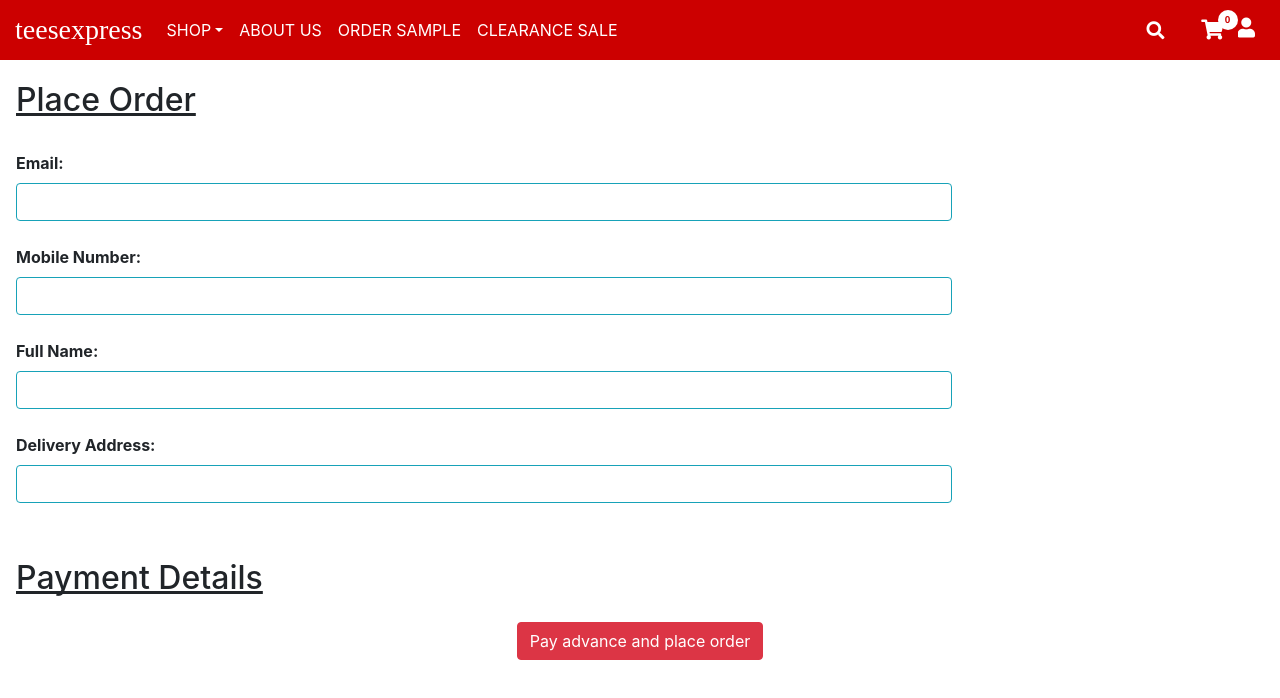
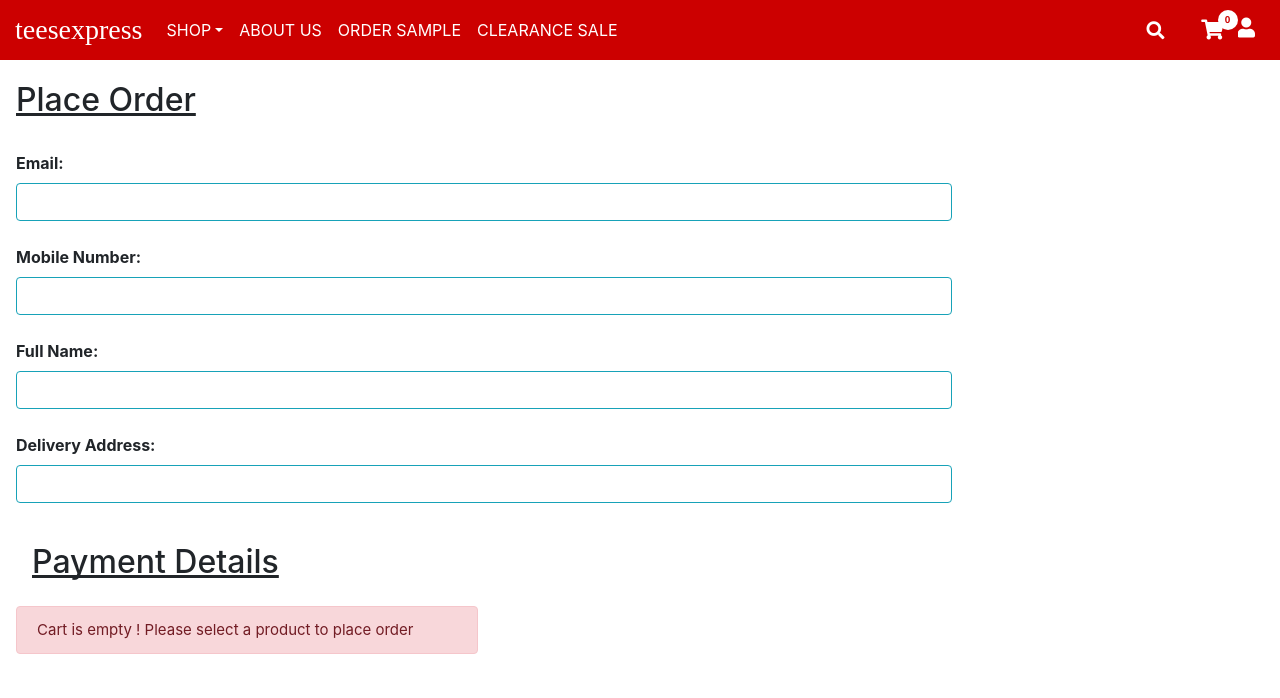
Before and after one commit to dhiren-eng/teesexpressnew, a React (Create React App) app in the folder website_client/: page /placeOrderPage in a window 1280 px wide. Shown: the top 698 px of the page. Built offline with nearby package versions, Linux system fonts and the light colour scheme; a web font is replaced by a local one.

Commit message:
placeOrder

```diff
--- a/website_client/src/features/orders/PlaceOrderPage.js
+++ b/website_client/src/features/orders/PlaceOrderPage.js
@@ -8,49 +8,70 @@ import { connect } from 'react-redux';
 
 const PlaceOrderPage = (props) => {
   const login = JSON.parse(localStorage.getItem('login'));
+  const renderButton = () => {
+    if (props.cart.length !== 0) {
+      return (
+        <div style={{ textAlign: 'center' }}>
+          <button type="submit" className="btn btn-danger">
+            Pay advance and place order
+          </button>
+        </div>
+      );
+    } else {
+      return (
+        <div
+          class="alert alert-danger alert-dismissible"
+          style={{
+            fontSize: '15px',
+            textAlign: 'center',
+            verticalAlign: 'middle',
+            display: 'inline-block',
+          }}
+        >
+          Cart is empty ! Please select a product to place order
+        </div>
+      );
+    }
+  };
+  const paymentDetailsForm = () => {
+    return (
+      <div className="container-fluid p-3">
+        <h2>
+          <u style={{ textDecorationSkipInk: 'none' }}>Payment Details</u>
+        </h2>
+      </div>
+    );
+  };
   return (
     <div style={{ marginTop: '5px' }}>
       {login ? (
-        <Profile mode="selectAddress" />
+        <Profile
+          mode="selectAddress"
+          renderButton={renderButton}
+          cart={props.cart}
+          addOrder={props.addOrder}
+          paymentDetailsForm={paymentDetailsForm}
+        />
       ) : (
         <div class="container-fluid p-3">
           <h2>
             <u style={{ textDecorationSkipInk: 'none' }}>Place Order</u>
           </h2>
           <br />
-          <RegisterCustomerForm mode="orderAsGuest" />
+          <RegisterCustomerForm
+            mode="orderAsGuest"
+            renderButton={renderButton}
+            cart={props.cart}
+            addOrder={props.addOrder}
+            paymentDetailsForm={paymentDetailsForm}
+          />
         </div>
       )}
-      <div className="container-fluid p-3">
-        <h2>
-          <u style={{ textDecorationSkipInk: 'none' }}>Payment Details</u>
-        </h2>
-      </div>
-      <div style={{ textAlign: 'center' }}>
-        <button
-          className="btn btn-danger"
-          onClick={async () => {
-            await props.addOrder(props.orderObj, props.cart);
-          }}
-        >
-          Pay advance and place order
-        </button>
-      </div>
     </div>
   );
 };
 const mapStateToProps = (state) => {
-  const selector = formValueSelector('registerPage');
-  var obj = {};
-  obj.items = state.cart;
-  obj.fullName = selector(state, 'fullName');
-  obj.phone = selector(state, 'mobileNumber');
-  obj.email = selector(state, 'Email');
-  obj.address = selector(state, 'selectedAddress');
-  obj.priceInfo = calTotalPrice(state.cart);
-  console.log(obj);
   return {
-    orderObj: obj,
     cart: state.cart,
   };
 };
--- a/website_client/src/features/orders/ducks/operations.js
+++ b/website_client/src/features/orders/ducks/operations.js
@@ -10,10 +10,12 @@ const addOrder = (obj, cart) => async (dispatch) => {
     customerId = login.customerId;
     newObj = { ...obj, customerId };
   } else {
+    var arr = [];
+    arr.push(obj.address);
     const newCustomer = {
       usrEmail: obj.email,
       usrName: obj.fullName,
-      address: obj.address,
+      address: arr,
       phone: obj.phone,
       status: 'Guest',
     };
@@ -33,12 +35,13 @@ const addOrder = (obj, cart) => async (dispatch) => {
         .catch((error) => {
           dispatch(fetchErrorAction(error));
         });
-      customerId = response._id;
+      customerId = response.data._id;
       newObj = { ...obj, customerId };
     }
   }
   await axiosInstance.post('/api/order', newObj);
   const response = await axiosInstance.get(`/api/order/${newObj.email}`);
+  if (login) {
     cart.forEach(async (element) => {
       await axiosInstance
         .delete(`/api/cart/${customerId}/${element.id}`)
@@ -46,6 +49,9 @@ const addOrder = (obj, cart) => async (dispatch) => {
           dispatch(fetchErrorAction(error));
         });
     });
+  } else {
+    localStorage.removeItem('cart');
+  }
   dispatch(actions.fetchOrders(response.data));
   dispatch(cartActions.initCartAc([]));
 };
--- a/website_client/src/features/register/Profile.js
+++ b/website_client/src/features/register/Profile.js
@@ -42,14 +42,12 @@ const Profile = (props) => {
     );
   };
   const listItemButtons = (address, mode) => {
-    console.log(fieldOnChange);
-    console.log(address);
     return (
       <React.Fragment>
         {mode === 'selectAddress' ? (
           <React.Fragment>
             <Field
-              name="selectedAddress"
+              name="deliveryAddress"
               type="radio"
               value={address}
               component={fieldOnChange}
@@ -61,6 +59,13 @@ const Profile = (props) => {
         )}
         {mode === 'editProfile' ? editAddress(address) : <div></div>}
       </React.Fragment>
+    );
+  };
+  const addAddress = () => {
+    return (
+      <Link to="/addressModal" className="btn btn-primary">
+        Add Address
+      </Link>
     );
   };
   if (!_.isEmpty(props.userInfo)) {
@@ -91,15 +96,17 @@ const Profile = (props) => {
           initialValues={obj}
           mode={newMode}
           getFieldOnChange={getFieldOnChange}
+          renderButton={props.renderButton}
+          cart={props.cart}
+          addOrder={props.addOrder}
+          paymentDetailsForm={props.paymentDetailsForm}
+          addAddress={addAddress}
         >
           <AddressList
             itemList={props.userInfo.shippingAddress}
             listItemButtons={(address) => listItemButtons(address, newMode)}
           />
         </RegisterCustomerForm>
-        <Link to="/addressModal" className="btn btn-primary">
-          Add Address
-        </Link>
       </div>
     );
   } else {
--- a/website_client/src/features/register/RegisterCustomerForm.js
+++ b/website_client/src/features/register/RegisterCustomerForm.js
@@ -2,7 +2,7 @@ import React from 'react';
 import { Field, reduxForm } from 'redux-form';
 import axiosInstance from '../../backendApiCall/axiosInstance';
 import SetCustomerPasswordForm from './SetCustomerPasswordForm';
-
+import calTotalPrice from '../../utilities/calTotalPrice';
 class RegisterCustomerForm extends React.Component {
   renderError = ({ error, touched, visited }) => {
     if (visited && error) {
@@ -50,11 +50,26 @@ class RegisterCustomerForm extends React.Component {
     );
   };
   onSubmitt = async (formValues) => {
-    var addressArray = [];
-    addressArray.push(formValues.address);
-    formValues.address = addressArray;
-    await this.props.registerCustomerAction(formValues);
-    await this.props.userLogin(formValues.Email, formValues.password);
+    if (
+      this.props.mode === 'orderAsGuest' ||
+      this.props.mode === 'selectAddress'
+    ) {
+      var obj = {
+        items: this.props.cart,
+        fullName: formValues.fullName,
+        phone: formValues.mobileNumber,
+        email: formValues.Email,
+        address: formValues.deliveryAddress,
+        priceInfo: calTotalPrice(this.props.cart),
+      };
+      await this.props.addOrder(obj, this.props.cart);
+    } else {
+      var addressArray = [];
+      addressArray.push(formValues.address);
+      formValues.address = addressArray;
+      await this.props.registerCustomerAction(formValues);
+      await this.props.userLogin(formValues.Email, formValues.password);
+    }
   };
   render() {
     if (this.props.getFieldOnChange) {
@@ -110,11 +125,13 @@ class RegisterCustomerForm extends React.Component {
             {this.props.children}
           </div>
         )}
+        {this.props.addAddress && this.props.addAddress()}
         {this.props.mode ? (
           <React.Fragment></React.Fragment>
         ) : (
           <SetCustomerPasswordForm renderInput={this.renderInputt} />
         )}
+        {this.props.paymentDetailsForm && this.props.paymentDetailsForm()}
         {this.props.renderButton ? (
           this.props.renderButton()
         ) : (
@@ -135,8 +152,8 @@ const validate = (formValues) => {
   if (!formValues.fullName) {
     errors.fullName = 'Field cannot be empty';
   }
-  if (!formValues.address) {
-    errors.address = 'Field cannot be empty';
+  if (!formValues.deliveryAddress) {
+    errors.deliveryAddress = 'Field cannot be empty';
   }
   if (!formValues.password) {
     errors.password = 'Field cannot be empty';
```
Also changed, not shown: 1 other file (tests, documents, lock files or other folders). Lines whose indentation alone changed are shown as unchanged.
